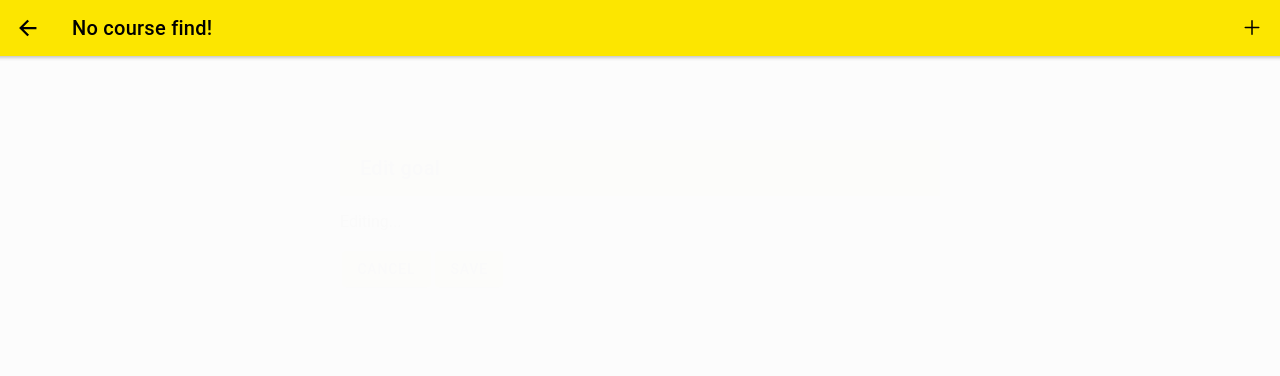
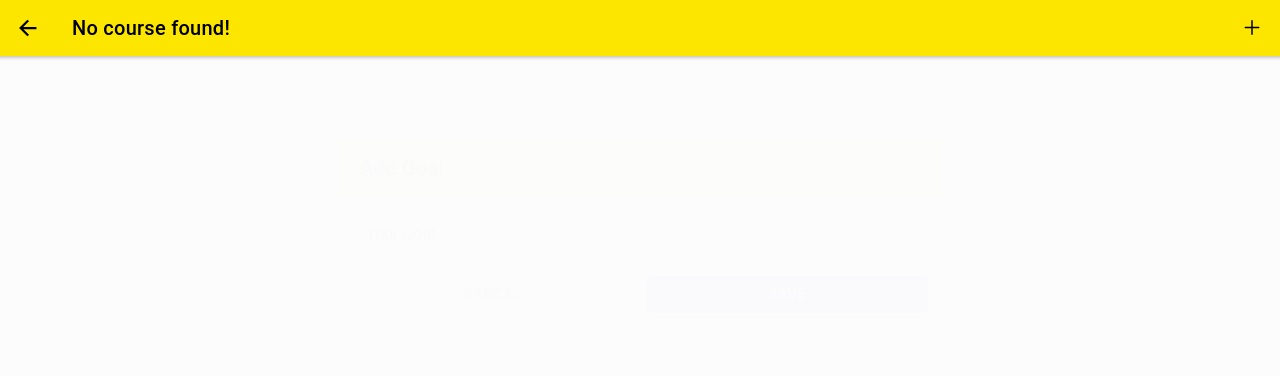
Before and after one commit to djordjereact/navigation-app, a React (Create React App) app: page /courses/1 in a window 1280 px wide. Both pictures are taken after a click on the element 1252 px from the left and 28 px from the top of the page. Shown: the top 376 px of the page. Built offline with nearby package versions, Linux system fonts and the light colour scheme.

Commit message:
Added modal

```diff
--- /dev/null
+++ b/src/components/EditModal.tsx
@@ -0,0 +1,55 @@
+import React from 'react';
+import {
+    IonButton,
+    IonCol,
+    IonContent,
+    IonGrid,
+    IonHeader, IonInput,
+    IonItem, IonLabel,
+    IonModal,
+    IonRow,
+    IonTitle,
+    IonToolbar
+} from "@ionic/react";
+
+const EditModal: React.FC<{
+    show: boolean;
+    onCancel: () => void;
+    editedGoal: { id: string; text: string } | null;
+}> = props => {
+    return (
+        <IonModal isOpen={props.show}>
+            <IonHeader>
+                <IonToolbar>
+                    <IonTitle>{props.editedGoal ? 'Edit' : 'Add'} Goal</IonTitle>
+                </IonToolbar>
+            </IonHeader>
+            <IonContent>
+                <IonGrid>
+                    <IonRow>
+                        <IonCol>
+                            <IonItem>
+                                <IonLabel position="floating">Your Goal</IonLabel>
+                                <IonInput type="text" value={props.editedGoal?.text} />
+                            </IonItem>
+                        </IonCol>
+                    </IonRow>
+                    <IonRow className="ion-text-center">
+                        <IonCol>
+                            <IonButton color="dark" fill="clear" onClick={props.onCancel}>
+                                Cancel
+                            </IonButton>
+                        </IonCol>
+                        <IonCol>
+                            <IonButton color="secondary" expand="block">
+                                Save
+                            </IonButton>
+                        </IonCol>
+                    </IonRow>
+                </IonGrid>
+            </IonContent>
+        </IonModal>
+    );
+};
+
+export default EditModal;
--- a/src/pages/CourseGoals.tsx
+++ b/src/pages/CourseGoals.tsx
@@ -1,4 +1,4 @@
-import React, { useState } from 'react';
+import React, { useState, useRef } from 'react';
 import {
     IonButtons,
     IonContent,
@@ -17,67 +17,82 @@ import {
     IonButton,
     IonFab,
     IonFabButton,
-    isPlatform, IonAlert, IonToast, IonModal
+    isPlatform, IonAlert, IonToast,
 } from '@ionic/react';
 import { useParams } from 'react-router-dom'
 import {COURSE_DATA} from "./Courses";
 import {addOutline, create, trash} from "ionicons/icons";
+import EditModal from "../components/EditModal";
 
 const CourseGoals: React.FC = () => {
     const [startedDeleting, setStartedDeleting] = useState(false);
     const [toastMessage, setToastMessage] = useState('');
     const [isEditing, setIsEditing] = useState(false);
+    const [selectedGoal, setSelectedGoal] = useState<any>();
 
-    const selectedCourseId = useParams<{courseId: string}>().courseId;
+    const slidingOptionsRef = useRef<HTMLIonItemSlidingElement>(null);
+
+    const selectedCourseId = useParams<{ courseId: string }>().courseId;
 
     const selectedCourse = COURSE_DATA.find(c => c.id === selectedCourseId);
 
-    const StartDeleteGoalHandler = () => {
+    const startDeleteGoalHandler = () => {
         setStartedDeleting(true);
     };
 
-    const startEditGoalHandler = (event: React.MouseEvent) => {
+    const deleteGoalHandler = () => {
+        setStartedDeleting(false);
+        setToastMessage('Deleted goal!');
+    };
+
+    const startEditGoalHandler = (goalId: string, event: React.MouseEvent) => {
         event.stopPropagation();
+        const goal = selectedCourse?.goals.find(g => g.id === goalId);
+        slidingOptionsRef.current?.closeOpened();
+        if (!goal) {
+            return;
+        }
         setIsEditing(true);
+        setSelectedGoal(goal);
+    };
+
+    const cancelEditGoalHandler = () => {
+        setIsEditing(false);
+        setSelectedGoal(null);
     };
 
     const startAddGoalHandler = () => {
         setIsEditing(true);
-    };
-
-    const deleteGoalHandler = () => {
-        setStartedDeleting(false);
-        setToastMessage('Deleted goal')
-    }
-
-    const cancelEditGoalHandler = () => {
-        setIsEditing(false);
+        setSelectedGoal(null);
     };
 
     return (
         <React.Fragment>
-            <IonModal isOpen={isEditing}>
-                <IonHeader>
-                    <IonToolbar>
-                        <IonTitle>Edit goal</IonTitle>
-                    </IonToolbar>
-                </IonHeader>
-                <IonContent>
-                    <p>Editing...</p>
-                    <IonButton onClick={cancelEditGoalHandler}>Cancel</IonButton>
-                    <IonButton>Save</IonButton>
-                </IonContent>
-            </IonModal>
-            <IonToast isOpen={!!toastMessage} message={toastMessage} duration={2000} onDidDismiss={() => {
+            <EditModal
+                show={isEditing}
+                onCancel={cancelEditGoalHandler}
+                editedGoal={selectedGoal}
+            />
+            <IonToast
+                isOpen={!!toastMessage}
+                message={toastMessage}
+                duration={2000}
+                onDidDismiss={() => {
                     setToastMessage('');
-            }
-            } />
-            <IonAlert isOpen={startedDeleting}
+                }}
+            />
+            <IonAlert
+                isOpen={startedDeleting}
                 header="Are you sure?"
                 message="Do you want to delete the goal? This cannot be undone."
-                      buttons={[{text: 'No', role: 'cancel', handler: () => {
+                buttons={[
+                    {
+                        text: 'No',
+                        role: 'cancel',
+                        handler: () => {
                             setStartedDeleting(false);
-                          }},
+                        }
+                    },
                     {
                         text: 'Yes',
                         handler: deleteGoalHandler
@@ -88,52 +103,70 @@ const CourseGoals: React.FC = () => {
                 <IonHeader>
                     <IonToolbar>
                         <IonButtons slot="start">
-                            <IonBackButton  defaultHref="/courses/list"/>
+                            <IonBackButton defaultHref="/courses/list" />
                         </IonButtons>
-                        <IonTitle>{selectedCourse ? selectedCourse.title : 'No course find!'}</IonTitle>
-                        {!isPlatform('android') && <IonButtons slot="end">
+                        <IonTitle>
+                            {selectedCourse ? selectedCourse.title : 'No course found!'}
+                        </IonTitle>
+                        {!isPlatform('android') && (
+                            <IonButtons slot="end">
                                 <IonButton onClick={startAddGoalHandler}>
-                                <IonIcon slot="icon-only" icon={addOutline}/>
+                                    <IonIcon slot="icon-only" icon={addOutline} />
                                 </IonButton>
-                        </IonButtons>}
+                            </IonButtons>
+                        )}
                     </IonToolbar>
                 </IonHeader>
                 <IonContent>
-                    {selectedCourse &&
+                    {selectedCourse && (
                         <IonList>
                             {selectedCourse.goals.map(goal => (
-                            <IonItemSliding key={goal.id}>
+                                <IonItemSliding key={goal.id} ref={slidingOptionsRef}>
                                     <IonItemOptions side="start">
-                                    <IonItemOption onClick={StartDeleteGoalHandler} color="danger">
-                                        <IonIcon slot="icon-only" icon={trash}/>
+                                        <IonItemOption
+                                            onClick={startDeleteGoalHandler}
+                                            color="danger"
+                                        >
+                                            <IonIcon slot="icon-only" icon={trash} />
                                         </IonItemOption>
                                     </IonItemOptions>
-                                <IonItem lines="full">
+                                    <IonItem
+                                        lines="full"
+                                        // button
+                                        // onClick={deleteItemHandler}
+                                    >
                                         <IonLabel>{goal.text}</IonLabel>
-                                    {/*<IonButton fill="clear" color="dark" slot="end" onClick={startEditGoalHandler}>*/}
-                                    {/*    <IonIcon slot="icon-only" icon={create} />*/}
-                                    {/*</IonButton>*/}
+                                        {/* <IonButton
+                  fill="clear"
+                  color="dark"
+                  slot="end"
+                  onClick={startEditGoalHandler}
+                >
+                  <IonIcon slot="icon-only" icon={create} />
+                </IonButton> */}
                                     </IonItem>
-                                <IonItemOptions>
-                                    <IonItemOption onClick={startEditGoalHandler}>
-                                        <IonIcon slot="icon-only" icon={create}/>
+                                    <IonItemOptions side="end">
+                                        <IonItemOption
+                                            onClick={startEditGoalHandler.bind(null, goal.id)}
+                                        >
+                                            <IonIcon slot="icon-only" icon={create} />
                                         </IonItemOption>
                                     </IonItemOptions>
                                 </IonItemSliding>
                             ))}
                         </IonList>
-                    }
-                    {isPlatform('android') && <IonFab horizontal="end" vertical="bottom" slot="fixed">
+                    )}
+                    {isPlatform('android') && (
+                        <IonFab horizontal="end" vertical="bottom">
                             <IonFabButton color="secondary" onClick={startAddGoalHandler}>
-                            <IonIcon icon={addOutline}/>
+                                <IonIcon icon={addOutline} />
                             </IonFabButton>
                         </IonFab>
-                    }
+                    )}
                 </IonContent>
             </IonPage>
         </React.Fragment>
-
-    )
-}
+    );
+};
 
 export default CourseGoals;
```
Lines whose indentation alone changed are shown as unchanged.
